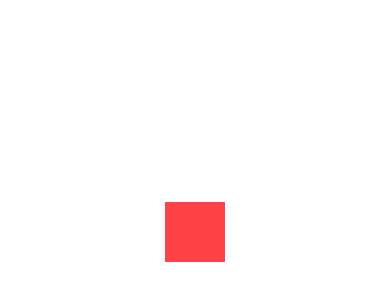
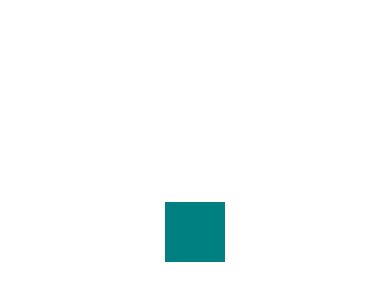
Before and after one commit to Shahjahan62/React_Native-Animations2, a React Native app: screen / in a window 390 px wide. Shown: the part 190-490 px from the top of the page. Built offline with nearby package versions, Linux system fonts and the light colour scheme.

Commit message:
number interpolates

```diff
--- a/App.tsx
+++ b/App.tsx
@@ -13,6 +13,7 @@ import ParallelAnimate from "./src/Combining Animations/ParallelAnimate";
 import SecuenceAnimate from "./src/Combining Animations/SecuenceAnimate";
 import StaggerAnimate from "./src/Combining Animations/StaggerAnimate";
 import DelayAnimate from "./src/Combining Animations/DelayAnimate";
+import NumAndInterpolates from "./src/Interpolations/NumAndInterpolates";
 export default function App() {
   return (
     // <PanPonder />
@@ -27,7 +28,8 @@ export default function App() {
     // <ParallelAnimate />
     // <SecuenceAnimate />
     // <StaggerAnimate />
-    <DelayAnimate />
+    // <DelayAnimate />
+    <NumAndInterpolates />
   );
 }
 
--- /dev/null
+++ b/src/Interpolations/NumAndInterpolates.tsx
@@ -0,0 +1,64 @@
+import { View, Text, Animated, TouchableOpacity } from "react-native";
+import React from "react";
+
+const NumAndInterpolates = () => {
+  const animate = new Animated.Value(0);
+
+  const startAnimation = () => {
+    Animated.timing(animate, {
+      toValue: 1,
+      duration: 500,
+      useNativeDriver: false,
+    }).start(() => {
+      Animated.timing(animate, {
+        toValue: 2,
+        duration: 300,
+        useNativeDriver: false,
+      });
+    });
+  };
+
+  const animatedInterpolate = animate.interpolate({
+    inputRange: [0, 1, 3],
+    outputRange: [0, 300, 0],
+  });
+
+  const interpolatedIntepolate = animatedInterpolate.interpolate({
+    inputRange: [0, 300],
+    outputRange: [1, 0.5],
+  });
+
+  const animateStyle = {
+    transform: [
+      {
+        translateY: animatedInterpolate,
+      },
+    ],
+    opacity: interpolatedIntepolate,
+  };
+  return (
+    <View
+      style={{
+        flex: 1,
+        alignItems: "center",
+        justifyContent: "center",
+      }}
+    >
+      <TouchableOpacity onPress={startAnimation}>
+        <Animated.View
+          style={[
+            {
+              width: 60,
+              height: 60,
+
+              backgroundColor: "teal",
+            },
+            animateStyle,
+          ]}
+        />
+      </TouchableOpacity>
+    </View>
+  );
+};
+
+export default NumAndInterpolates;
```
